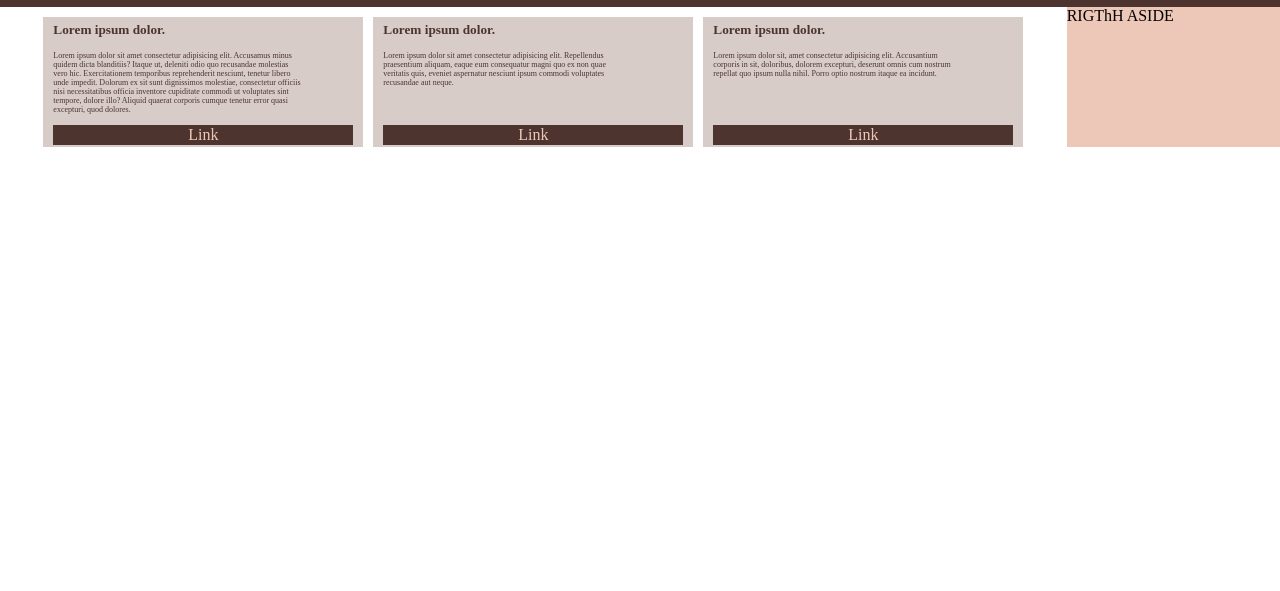
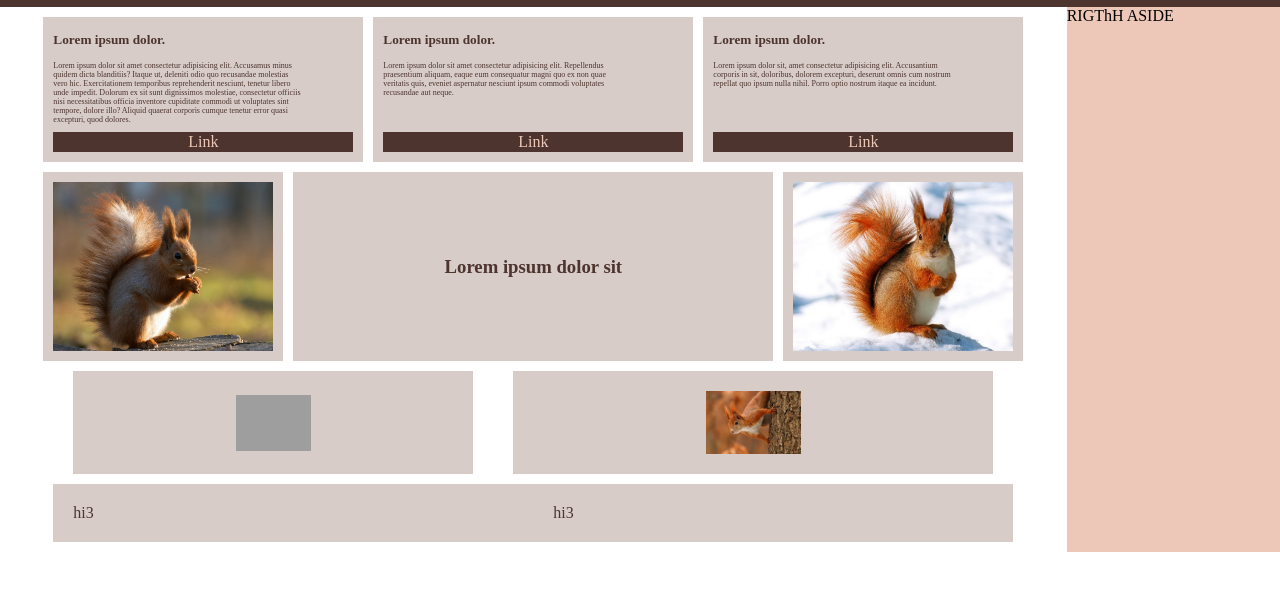
Before and after one commit to Akapulka00/Domashneezdanie, a plain HTML site: page Chetvertoe/index.html in a window 1280 px wide. Shown: the part 31-622 px from the top of the page. Drawn offline with Linux system fonts and the light colour scheme; grey boxes are pictures that could not be loaded.

Commit message:
Деделываю еще...

```diff
--- a/Chetvertoe/css/style.css
+++ b/Chetvertoe/css/style.css
@@ -54,7 +54,7 @@ align-items: center;
 .cart{
 background-color: #d7ccc8;
 color: #4d342f;
-padding:0px 10px;
+padding:10px 10px 10px;
 }
 .cart div{
   display: flex;
@@ -70,13 +70,22 @@ padding:0px 10px;
 .ma{
   margin-top: 10px;
 }
+.mb{
+  margin-bottom: 10px;
+}
 h5{
   margin: 5px 0px  ;
 }
 .buttom>a{
   text-align: center;
-  margin-bottom: 5px;
   border: 1px solid #4d342f;
   background-color: #4d342f;
   color: #edc8b8;
 }
+.img img{
+width: 100%;
+height: 100%;
+}
+.warp{
+flex-wrap: wrap;
+}
--- a/Chetvertoe/index.html
+++ b/Chetvertoe/index.html
@@ -23,9 +23,9 @@
   </header>
   <div class="flex-row">
     <main class="container col-9 ma">
-      <div class="flex-row gap justifyb ">
+      <div class="flex-row gap justifyb mb  ">
 
-        <div class="cart col-4 flex-column justifybe">
+        <div class="cart col-4 flex-column justifybe paddown">
           <div class=" col-10">
           <h5>Lorem ipsum dolor.</h5>
           <p>Lorem ipsum dolor sit amet consectetur adipisicing elit. Accusamus minus quidem dicta blanditiis? Itaque ut, deleniti odio quo recusandae molestias vero hic. Exercitationem temporibus reprehenderit nesciunt, tenetur libero unde impedit.
@@ -60,6 +60,48 @@
         </div>
       </div>
       </div>
+      <div class="flex-row  gap justifyb mb ">
+        <div class="cart col-3 img">
+          <img src="/img/1.jpg" alt="">
+        </div>
+        <div class="cart col-6 flex-row justifyb align">
+          <h3>Lorem ipsum dolor sit</h3>
+        </div>
+        <div class="cart col-3 img">
+          <img src="/img/2.jpg" alt="">
+        </div>
+
+      </div>
+      <div class="flex-row  justify mb warp ">
+        <div class="cart col-5 flex-row  justifyb align mb">
+          <div class="cart col-3 img">
+            <img src="/img/3.jpg" alt="">
+          </div>
+          <div>
+
+          </div>
+        </div>
+        <div class="cart col-6 flex-row  justifyb align mb">
+          <div class="cart col-3 img">
+          <img src="/img/4.jpg" alt="">
+          </div>
+          <div>
+
+          </div>
+        </div>
+        <!-- flex-row  justifyb align mb -->
+        <div class="cart col-6 ">
+          <div style="margin: 10px;">
+            hi3
+          </div>
+
+        </div>
+        <div class="cart col-6 ">
+          <div style="margin: 10px;">
+            hi3
+          </div>
+        </div>
+      </div>
     </main>
     <aside class="col-2">
   RIGThH ASIDE
```
